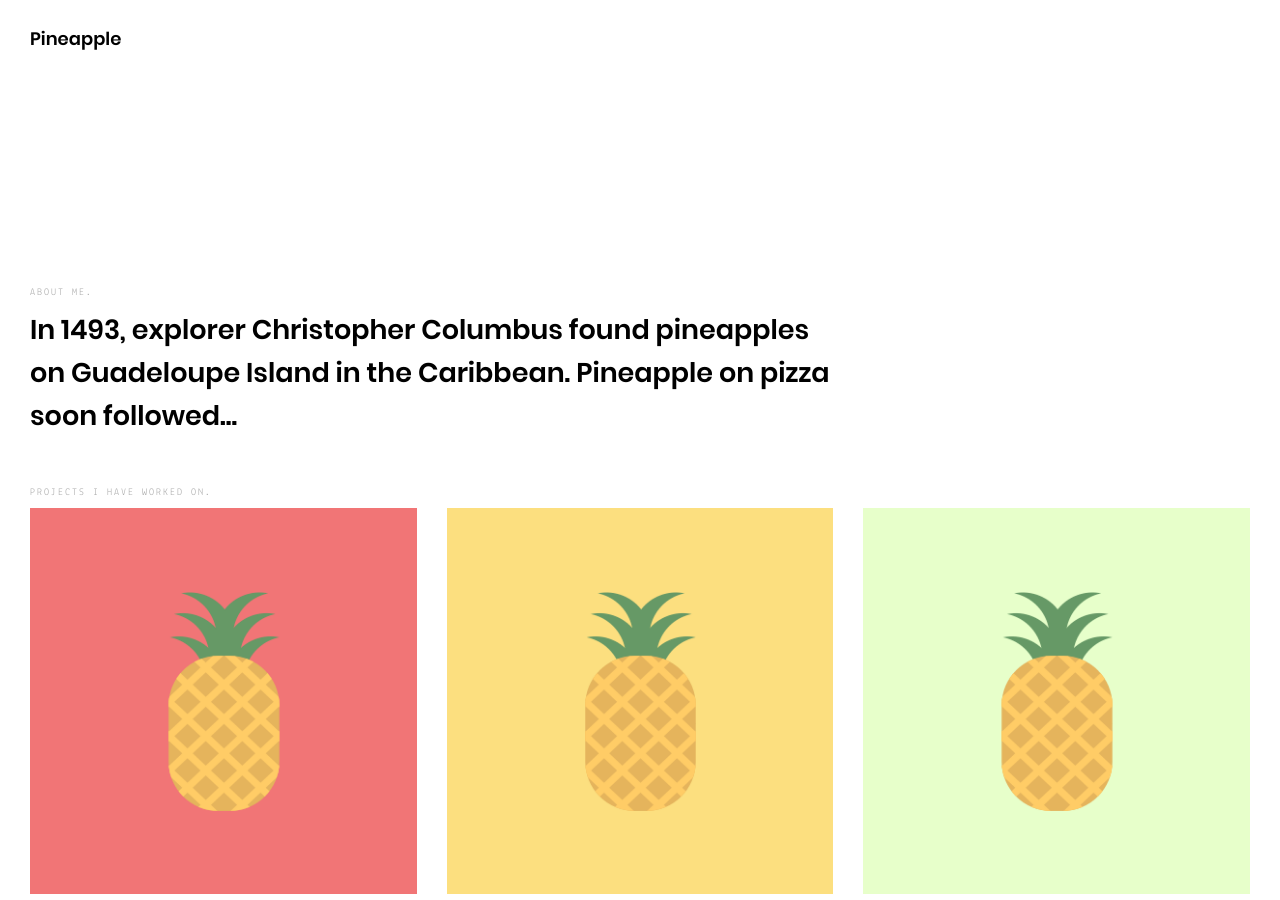
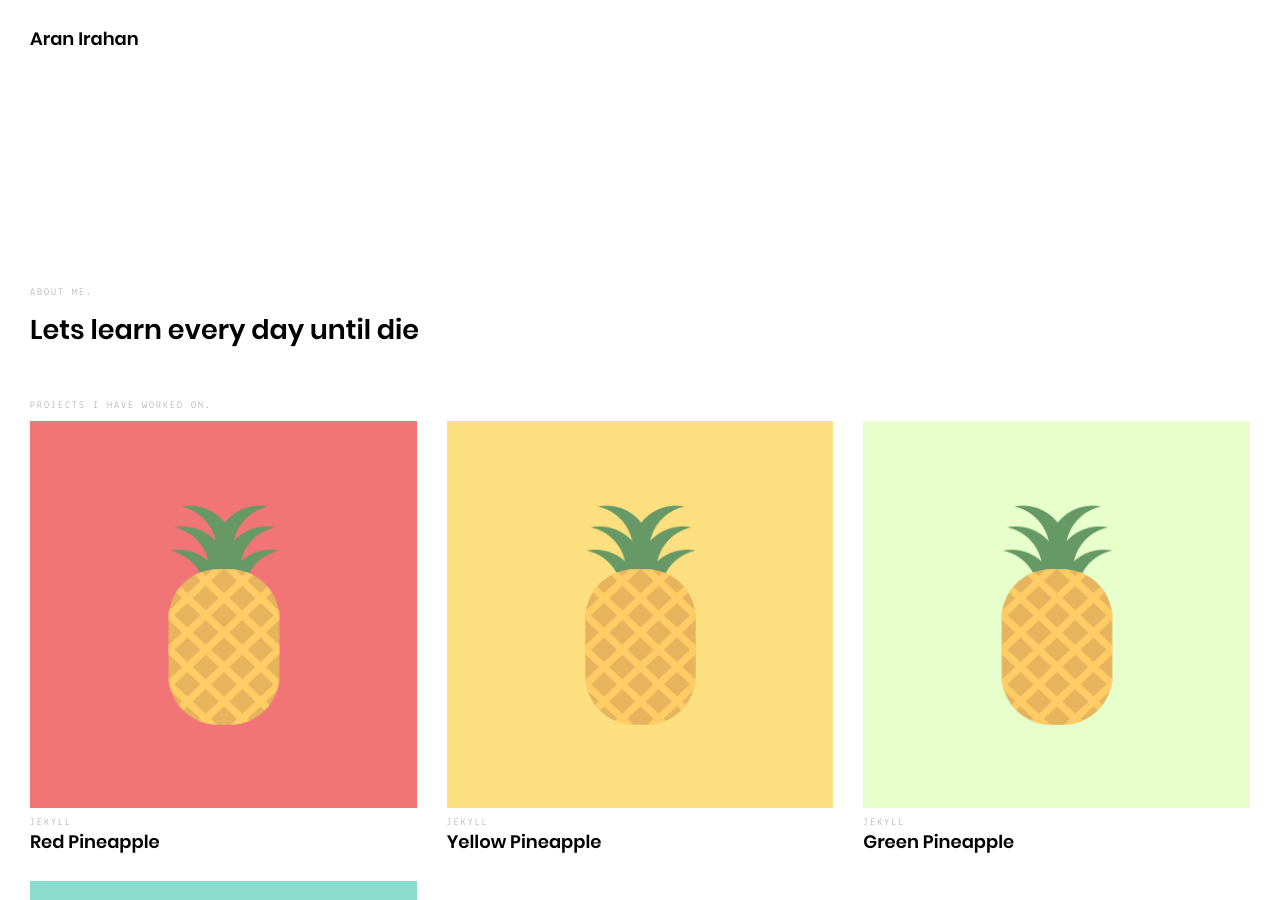
Before and after one commit to aranirahan/aranirahan.github.io, a Jekyll site: the page built from index.html, in a window 1280 px wide and 900 px high. Built offline with Jekyll 4.4.1, drawn with Linux system fonts in a browser that asks for light colours.

Commit message:
Update _config.yml

```diff
--- a/_config.yml
+++ b/_config.yml
@@ -1,15 +1,15 @@
 # User config
-author: "Pineapple"
-tagline: "Pineapple Certfied Jekyll Theme"
-description: "In 1493, explorer Christopher Columbus found pineapples on Guadeloupe Island in the Caribbean. Pineapple on pizza soon followed..."
-keywords: "Pineapple, Pineapple Pizza, Pineapple House"
-email: "pineapple@example.com"
-linkedin: "https://www.linkedin.com/"
-twitter: "https://twitter.com/"
-github: "https://github.com/"
+author: "Aran Irahan"
+tagline: "Android Developer"
+description: "Lets learn every day until die"
+keywords: "android, life, my project"
+email: "aranirahan@gmail.com"
+linkedin: "https://www.linkedin.com/in/aranirahan"
+twitter: "https://twitter.com/aranirahan"
+github: "https://github.com/aranirahan"
 
 # Site config
-baseurl: "https://aranirahan.github.io/asjbdiuasdslhdlk/"
+baseurl: "https://aranirahan.github.io"
 highlighter: rouge
 sass:
   sass_dir: assets/scss
```
